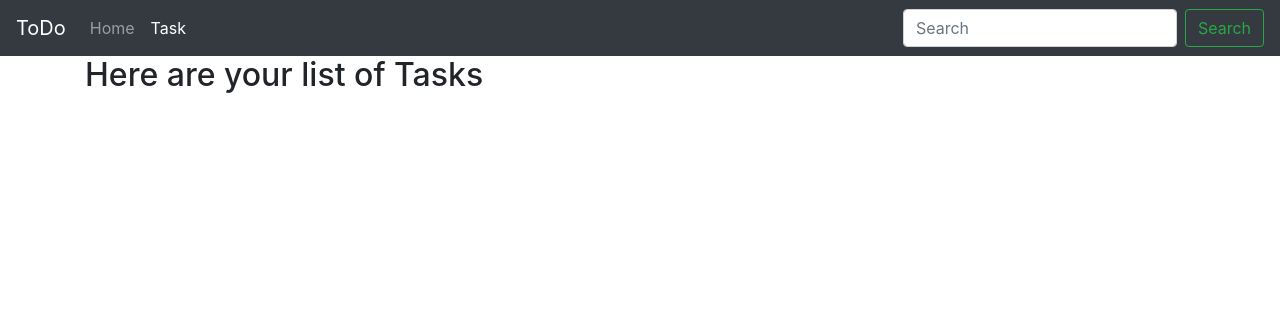
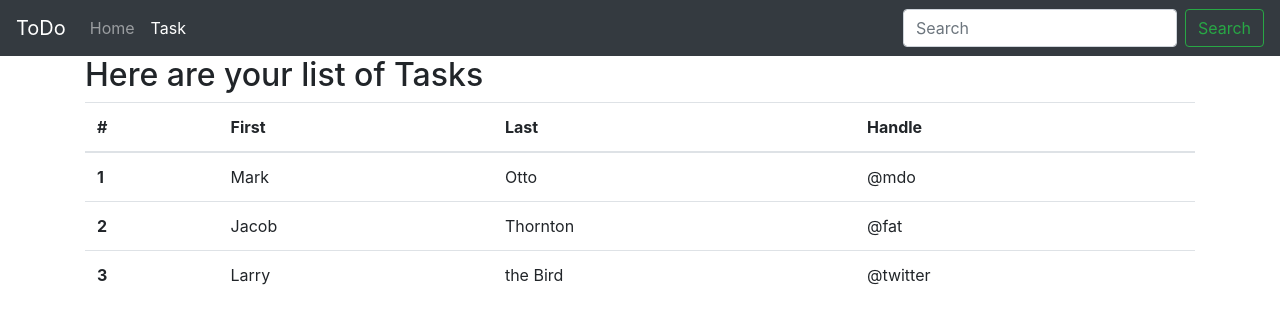
Before and after one commit to SashankDash/ToDo, a Django app: page /task/ in a window 1280 px wide. Shown: the top 324 px of the page. Run offline with Django 3.2, Linux system fonts and the light colour scheme; some libraries are stand-ins or nearby versions.

Commit message:
Table added in task.html

```diff
--- a/templates/todo_app/index.html
+++ b/templates/todo_app/index.html
@@ -35,7 +35,7 @@
       </nav>
       {% if sucess %}
         <div class="alert alert-warning alert-dismissible fade show" role="alert">
-        <strong>Holy Sucess!</strong> Task Submitted!.
+        <strong>Holy Sucess!</strong> Task Added to the list!.
         <button type="button" class="close" data-dismiss="alert" aria-label="Close">
             <span aria-hidden="true">&times;</span>
         </button>
--- a/templates/todo_app/task.html
+++ b/templates/todo_app/task.html
@@ -35,7 +35,38 @@
       </nav>
       <div class="container my3">
           <h2>Here are your list of Tasks</h2>
+          <table class="table">
+  <thead>
+    <tr>
+      <th scope="col">#</th>
+      <th scope="col">First</th>
+      <th scope="col">Last</th>
+      <th scope="col">Handle</th>
+    </tr>
+  </thead>
+  <tbody>
+    <tr>
+      <th scope="row">1</th>
+      <td>Mark</td>
+      <td>Otto</td>
+      <td>@mdo</td>
+    </tr>
+    <tr>
+      <th scope="row">2</th>
+      <td>Jacob</td>
+      <td>Thornton</td>
+      <td>@fat</td>
+    </tr>
+    <tr>
+      <th scope="row">3</th>
+      <td>Larry</td>
+      <td>the Bird</td>
+      <td>@twitter</td>
+    </tr>
+  </tbody>
+</table>
         </div>
+
 
     <!-- Optional JavaScript -->
     <!-- jQuery first, then Popper.js, then Bootstrap JS -->
```
Also changed, not shown: db.sqlite3.
